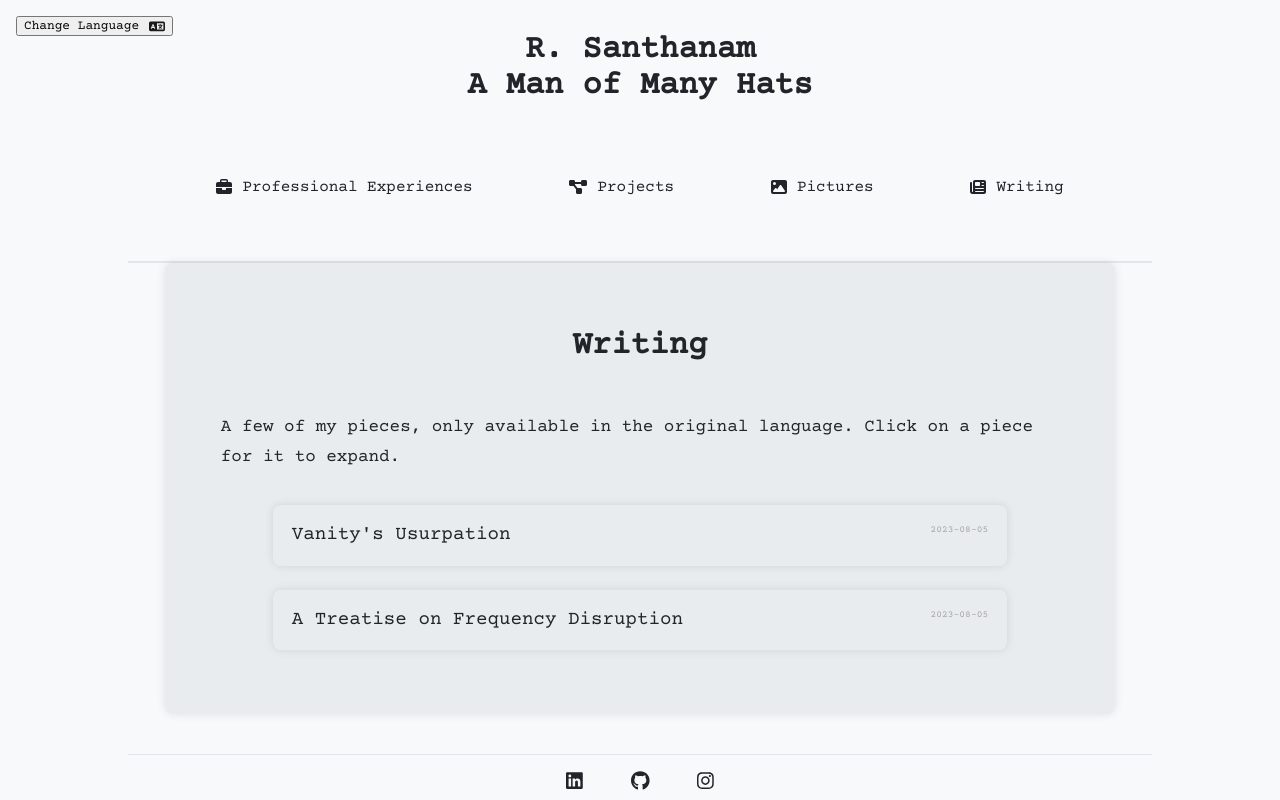
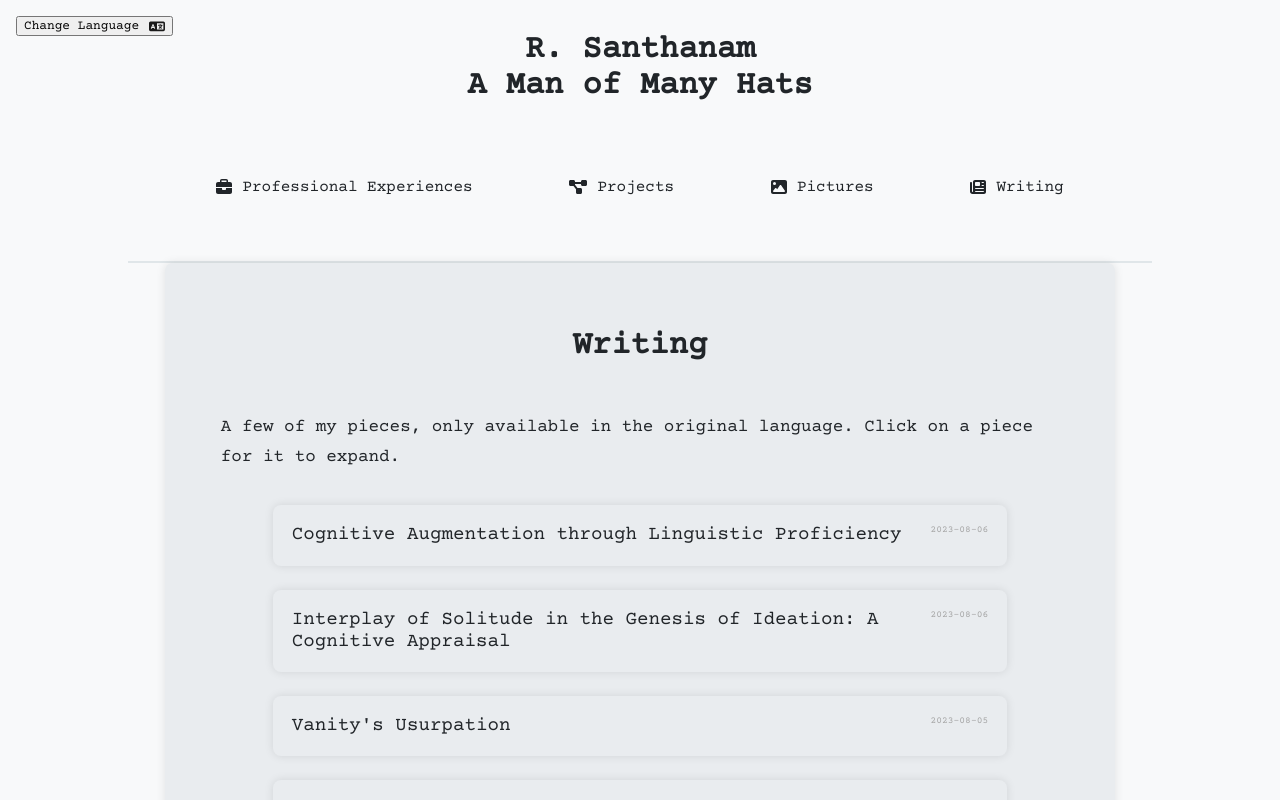
Before and after one commit to rishisant/santanamu_web, a React (Create React App) app: page /writing in a window 1280 px wide. Shown: the top 800 px of the page. Built offline with nearby package versions, Linux system fonts and the light colour scheme; a web font is replaced by a local one.

Commit message:
[NF] More writing

```diff
--- a/src/Writing.js
+++ b/src/Writing.js
@@ -96,6 +96,52 @@ const Writing = () => {
                     {t("writing_desc")}
                 </div>
 
+                <div className="writing_container" onClick={() => entry_on_click("4")}>
+                    <div className="date_of_writing">
+                        2023-08-06
+                    </div>
+                    <div className="title_of_writing">
+                        Cognitive Augmentation through Linguistic Proficiency
+                    </div>
+                    <div className="piece_of_writing" wid="4" style={{ display: "none" }}>
+                    Language has long beguiled me in its intricacy and wonder. Isn’t it an astonishing spectacle, that identical concepts can be articulated through distinctly disparate words and phrases? Surely, we must marvel at this magnificent linguistic “hash map” laid before us. I relish in the exhilaration of conquests both cerebral and cultural, and the enlightenment garnered from the exploration of fresh languages and societies has profoundly augmented my worldview – a privilege I take not for granted.
+                    <br></br><br></br>
+                    I make this assertion with the deepest humility – perhaps providence has favored me with remarkable cognitive aptitudes for comprehension and information synthesis. Yet, it is through steadfast dedication and assiduous cultivation that I chiseled this cerebrum, priming it for the demanding task of language processing and cross-cultural integration.
+                    <br></br><br></br>
+                    I have many lofty ambitions, not least among them is becoming a nexus – a conduit capable of bridging the linguistic chasm between the multitudes, transcending disparities in language and shared historical experience. To foster such connections, to bask in the resplendent glory of such a role, it engenders in my heart a yearning as indomitable as the tree of life itself.
+                    <br></br><br></br>
+                    The pursuit of mastering foreign tongues has endowed me with a profound appreciation for the complexities of English. I maintain this position – with unwavering certainty – that it stands unparalleled as a conduit for the manifestation of complex thought. The formidable array of idiomatic expressions, in symbiosis with the diverse currents of enunciation, merge together to form a rich tapestry of intellectual discourse.
+                    <br></br><br></br>
+                    It is without a doubt that I underscore the profound value of language acquisition as a tool for fortifying memory capacity. As drawn from my personal foray into this realm, my capacity for memorization has been exponentially bolstered, inclusive of accelerated recall and enhanced problem-solving prowess. When endeavoring to articulate the same thoughts in an acquired language, in comparison with the effortlessness in one’s native tongue, it seems to kindle an infrequently exploited segment of the cerebrum. Asserting with conviction, the odyssey of language-learning has unquestionably bestowed upon me a formidable cognitive arsenal and intellectual might, fortifying me within various tasks in my quotidian life.
+                    <br></br><br></br>
+                    And thus, we arrive at the fin of my essay, one imbued with an aspiration to kindle within you a fervor for learning, or perpetuating the journey of understanding languages beyond that of your native language. For in conversing with a man in his mother tongue, it is said that those words are delivered directly to his heart.
+                    <br></br><br></br>
+                    <div style={{ float: "right" }}> - R. Santhanam </div>
+                    </div>
+                </div>
+
+                <div className="writing_container" onClick={() => entry_on_click("3")}>
+                    <div className="date_of_writing">
+                        2023-08-06
+                    </div>
+                    <div className="title_of_writing">
+                        Interplay of Solitude in the Genesis of Ideation: A Cognitive Appraisal
+                    </div>
+                    <div className="piece_of_writing" wid="3" style={{ display: "none" }}>
+                    An affinity for solitude is a trait that I harbor, finding blissful solace in the embrace of loneliness. This solitude revels in the absence of superfluities; I have attained a plentitude of knowledge and comprehension through treks throughout the vast expanses of nature, armed enticingly with nothing more than a parchment of thoughts and a quill soaked in ink.
+                    <br></br><br></br>
+                    It is within such a context that I find it compelling to delve into an exploration of the raw, primal essence of solitude, elucidating the brilliance that it kindles – and more significantly, its necessity as an incubator for genial thought process. This is not a self-indulgent claim of my possession of genius, but rather an attempt to dissect the underpinnings of its cultivation, one could say – to fathom the precursors that orchestrate the symphony that is brilliance.
+                    <br></br><br></br>
+                    A frequent discourse I engage in with my acquaintances revolves around the jarring intrusion of modern society: ceaseless flickering of screens, the clamor of discordant music – all serving as formidable barricades, obstructing the path to authentic understanding and mental vigor. The potency of silence, I believe, far outweighs the impact of speech – a profound thought often overshadowed in the grand amphitheater of intellectual discernment. It is within that silence that your mind weaves an eloquent soliloquy of innovation and creativity – just as diamonds being shaped under intense pressure, so too is the brain honed and sharpened through the ceaseless challenges of navigating the labyrinth of silence – a maelstrom of ingenious ideation, stirred within the pot of sophistication.
+                    <br></br><br></br>
+                    Amid my relentless pursuit for clarity and profound understanding of the existential dome in which we dwell, and my continual striving towards intellectual excellence, it is therein where I have discerned the magnitude and indispensability of protracted intervals of solitude. Certainly, I maintain a communicative bond with friends and family; however, for the sake of thought evolution, I have chosen to curtail certain aspects of my existence– namely, the pursuits of romantic entanglements and worldly adventures. My decision of abstinence stems not from an absence of opportunities therein, but rather from an intentional preference for employing that energy towards the ceaseless mental gymnastics and cognitive exploration, thus offering a fertile ground for the blossoming of elevated ideation.
+                    <br></br><br></br>
+                    I harbor no haste in this “pursuit of enlightenment”, for does not the quest for wisdom remain perennial, an unending voyage? As such, I find my fulfillment ensconced within the journey itself, rather than the elusive touch of its destination. My crusade for knowledge acquisition is not an act of self-indulgence, but a venture born from the desire to disseminate this wisdom – whether echoed through the lives of my future descendants, or contemporary peers, or within the inscription of my works, which I humbly aspire to serve as wellsprings of inspiration and cerebral stimulation for those who encounter them.
+                    <br></br><br></br>
+                    <div style={{ float: "right" }}> - R. Santhanam </div>
+                    </div>
+                </div>
+
                 <div className="writing_container" onClick={() => entry_on_click("2")}>
                     <div className="date_of_writing">
                         2023-08-05
```
